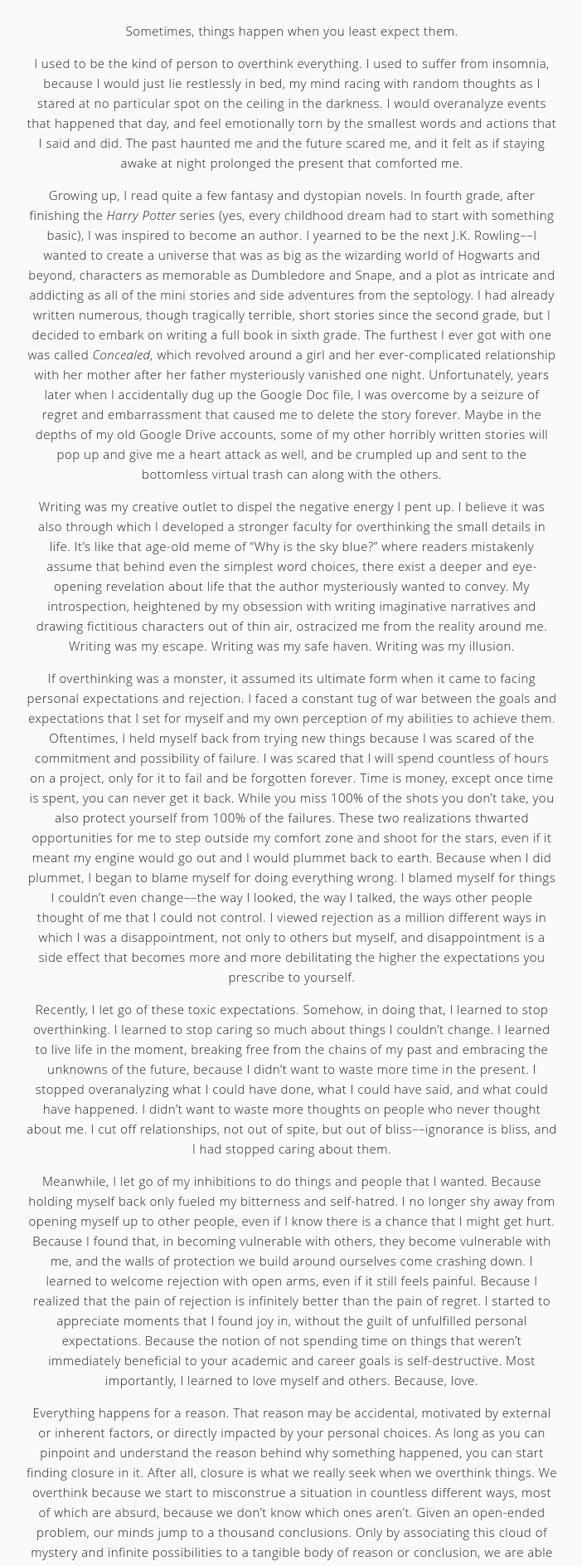
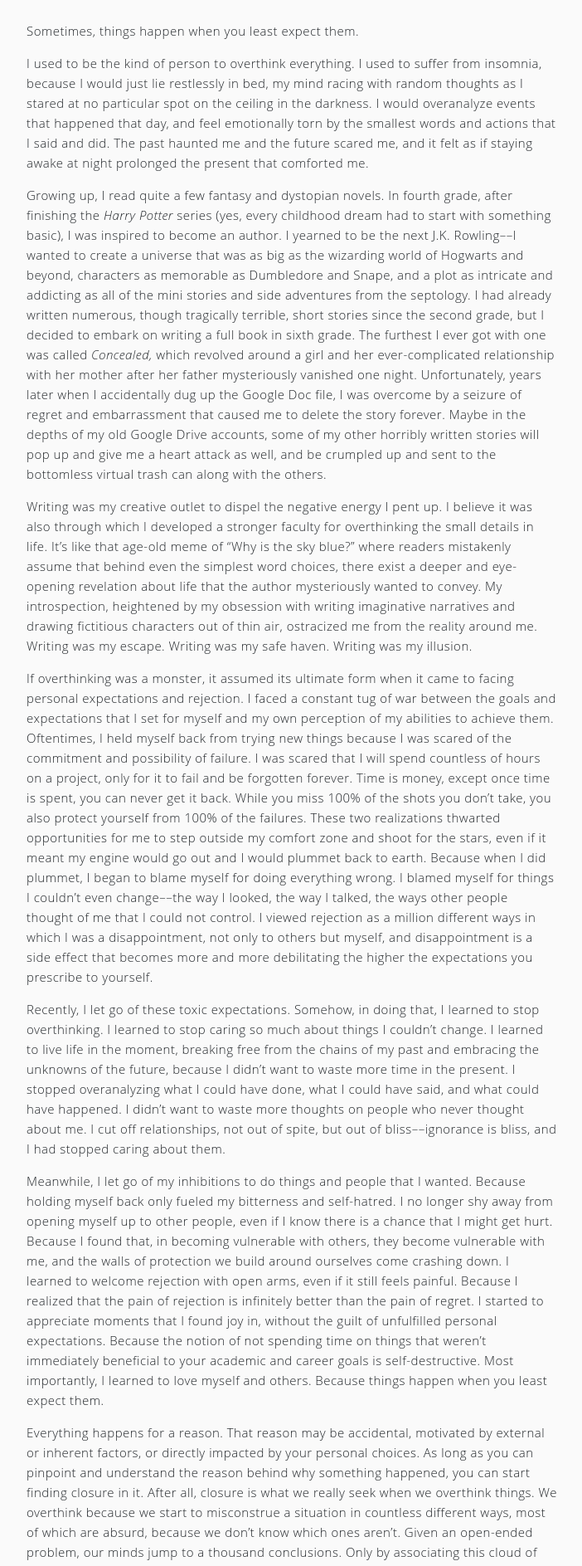
Before and after one commit to juliasliu/juliasliu.github.io, a Jekyll site: the page built from _posts/2020-10-25-shore-beach.markdown, in a window 1280 px wide. Shown: the part 812-2699 px from the top of the page at 83% size, without its empty margins (288-990 px from the left). Built offline with Jekyll 4.4.1, drawn with Linux system fonts in a browser that asks for light colours; a script that is not in the unit is left out; comment, search, counter and statistics services are not loaded; some of the changed text lies outside the part shown.

Commit message:
Published a new post

```diff
--- a/_posts/2020-10-25-shore-beach.markdown
+++ b/_posts/2020-10-25-shore-beach.markdown
@@ -17,12 +17,10 @@
 
 Recently, I let go of these toxic expectations. Somehow, in doing that, I learned to stop overthinking. I learned to stop caring so much about things I couldn't change. I learned to live life in the moment, breaking free from the chains of my past and embracing the unknowns of the future, because I didn't want to waste more time in the present. I stopped overanalyzing what I could have done, what I could have said, and what could have happened. I didn't want to waste more thoughts on people who never thought about me. I cut off relationships, not out of spite, but out of bliss––ignorance is bliss, and I had stopped caring about them.
 
-Meanwhile, I let go of my inhibitions to do things and people that I wanted. Because holding myself back only fueled my bitterness and self-hatred. I no longer shy away from opening myself up to other people, even if I know there is a chance that I might get hurt. Because I found that, in becoming vulnerable with others, they become vulnerable with me, and the walls of protection we build around ourselves come crashing down. I learned to welcome rejection with open arms, even if it still feels painful. Because I realized that the pain of rejection is infinitely better than the pain of regret. I started to appreciate moments that I found joy in, without the guilt of unfulfilled personal expectations. Because the notion of not spending time on things that weren't immediately beneficial to your academic and career goals is self-destructive. Most importantly, I learned to love myself and others. Because, love.
+Meanwhile, I let go of my inhibitions to do things and people that I wanted. Because holding myself back only fueled my bitterness and self-hatred. I no longer shy away from opening myself up to other people, even if I know there is a chance that I might get hurt. Because I found that, in becoming vulnerable with others, they become vulnerable with me, and the walls of protection we build around ourselves come crashing down. I learned to welcome rejection with open arms, even if it still feels painful. Because I realized that the pain of rejection is infinitely better than the pain of regret. I started to appreciate moments that I found joy in, without the guilt of unfulfilled personal expectations. Because the notion of not spending time on things that weren't immediately beneficial to your academic and career goals is self-destructive. Most importantly, I learned to love myself and others. Because things happen when you least expect them.
 
 Everything happens for a reason. That reason may be accidental, motivated by external or inherent factors, or directly impacted by your personal choices. As long as you can pinpoint and understand the reason behind why something happened, you can start finding closure in it. After all, closure is what we really seek when we overthink things. We overthink because we start to misconstrue a situation in countless different ways, most of which are absurd, because we don't know which ones aren't. Given an open-ended problem, our minds jump to a thousand conclusions. Only by associating this cloud of mystery and infinite possibilities to a tangible body of reason or conclusion, we are able to reach a state of mental freedom from our worry and fears.
 
 Once we are free, we can let ourselves enjoy the beauty of life.
 
-Because things happen when you least expect them.
-
 Until next time.
--- a/assets/css/blog.css
+++ b/assets/css/blog.css
@@ -1,8 +1,3 @@
-.blog .content {
-	width: 100%;
-	text-align: center;
-}
-
 .blog .youtube-video {
 	box-shadow: 0 3px 10px rgba(0,0,0,.25);
 }
@@ -14,6 +9,11 @@
 
 .post-container {
 	padding: 0 25%;
+	text-align: left;
+}
+
+.post-container.posts {
+	text-align: center;
 }
 
 @media screen and (max-width: 685px) {
--- a/assets/css/style.css
+++ b/assets/css/style.css
@@ -49,6 +49,10 @@
 ul, ol {
 	list-style: none;
 	padding: 0;
+}
+
+.task-list-item-checkbox {
+	margin-right: 5px;
 }
 
 section {
```
Also changed, not shown: _posts/2020-11-15-food-comas-parking-tickets.markdown (added, +45 -0 lines).
